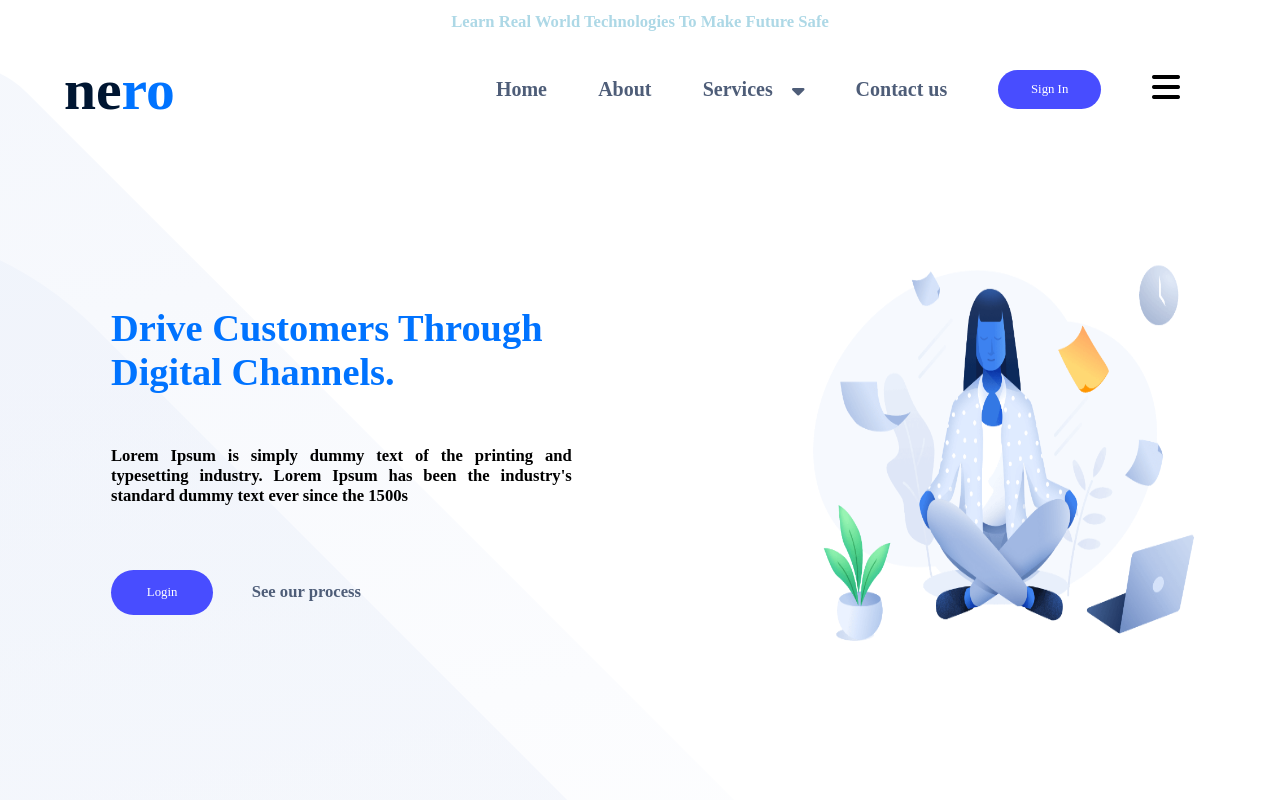
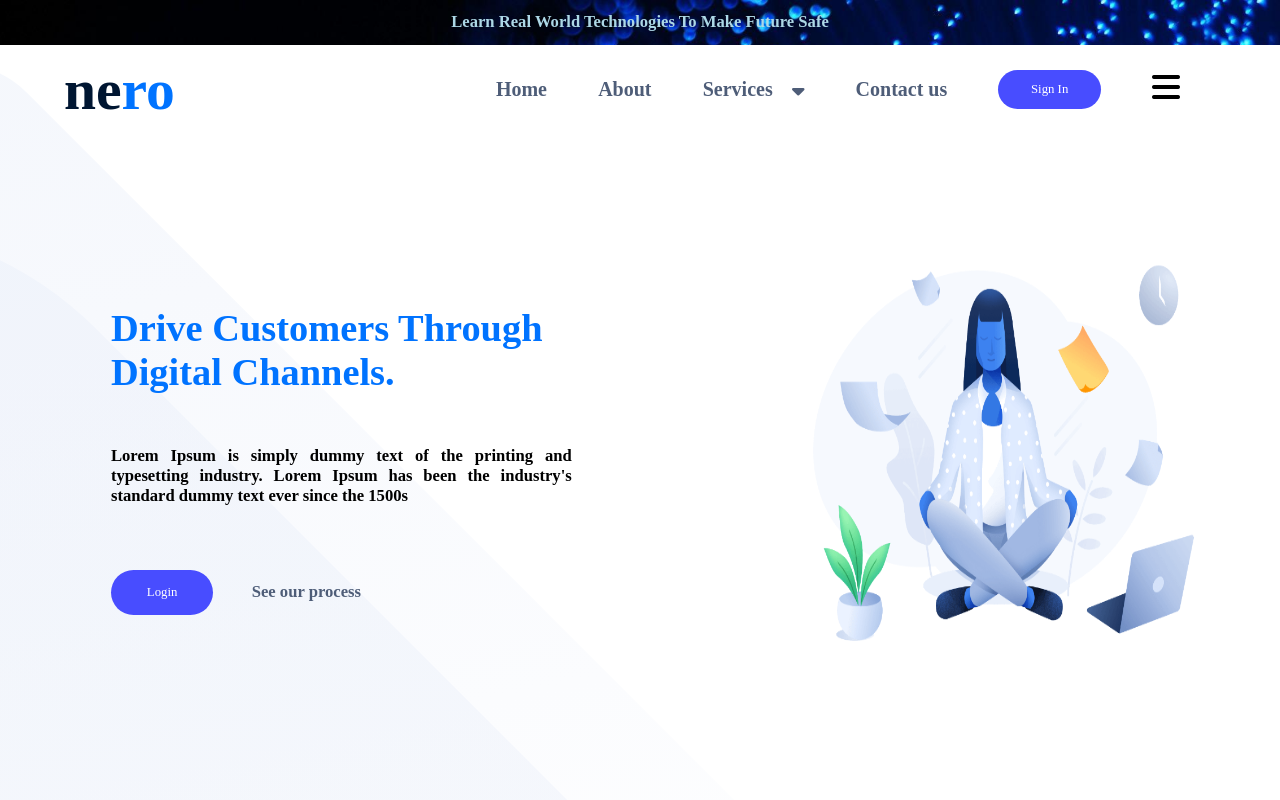
Before and after one commit to NaimishDwivedi/neroClone, a plain HTML site: page index.html in a window 1280 px wide. Shown: the top 800 px of the page. Drawn offline with nearby package versions, Linux system fonts and the light colour scheme; files whose address does not match are found by name.

Commit message:
Update style.css

```diff
--- a/style.css
+++ b/style.css
@@ -154,7 +154,7 @@
     display: flex;
     justify-content: center;
     align-items: center;
-    background-image: url('assets\\nav-bg1.jpg');
+    background-image: url('nav-bg1.jpg');
     background-size: cover;
     background-repeat: no-repeat;
     /* overflow: hidden; */
```
